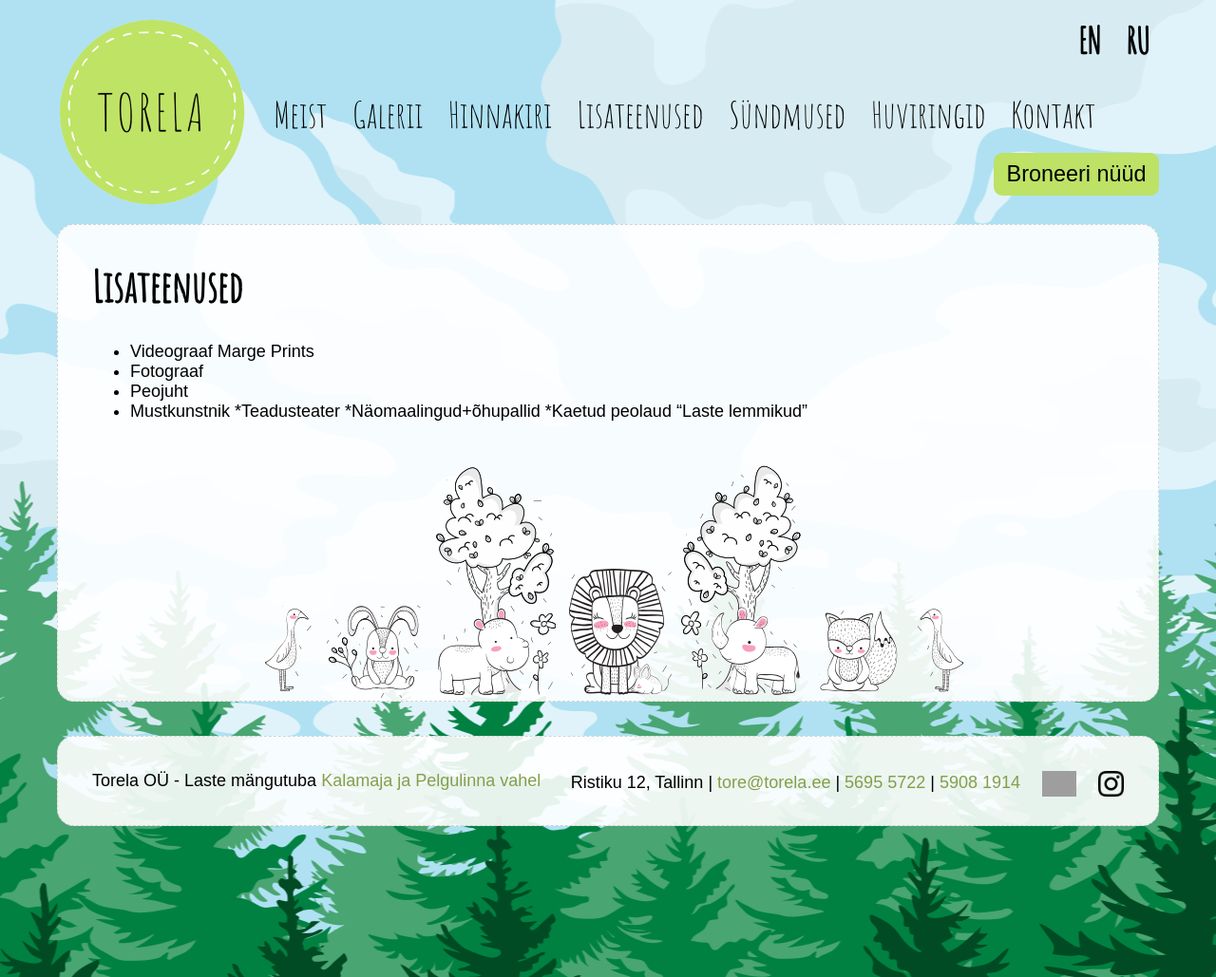
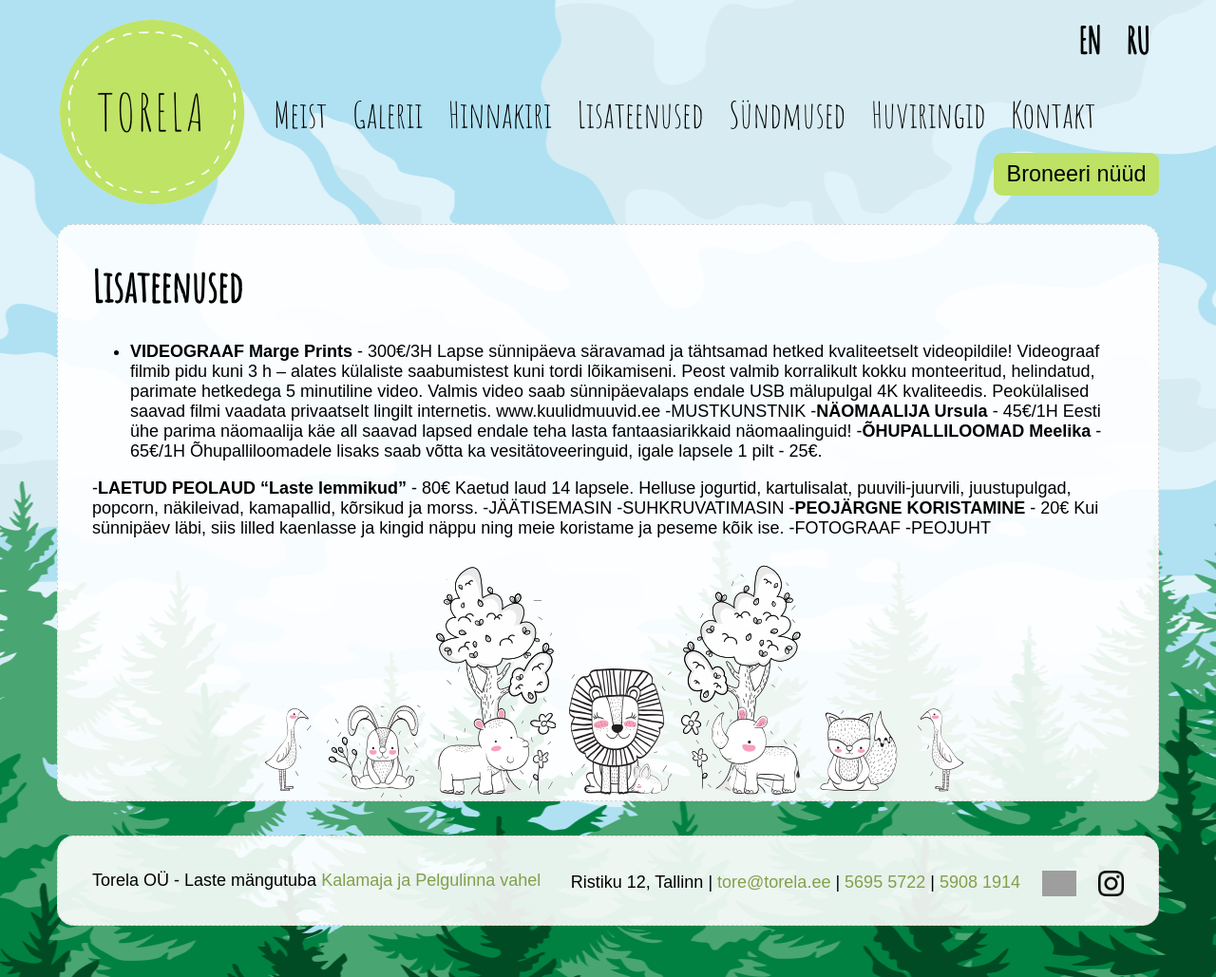
Before and after one commit to mypsik/torela, a Jekyll site: the page built from lisateenused/index.md, in a window 1280 px wide. Shown: the whole page at 95% size. Built offline with Jekyll 4.4.1, drawn with Linux system fonts in a browser that asks for light colours; grey boxes are pictures that could not be loaded.

Commit message:
Update index.md

```diff
--- a/lisateenused/index.md
+++ b/lisateenused/index.md
@@ -7,10 +7,25 @@ en: /en/services/
 ru: /ru/services/
 ---
 
-* Videograaf Marge Prints
-* Fotograaf
-* Peojuht
-* Mustkunstnik
-*Teadusteater
-*Näomaalingud+õhupallid
-*Kaetud peolaud "Laste lemmikud"
+- **VIDEOGRAAF Marge Prints** - 300€/3H
+Lapse sünnipäeva säravamad ja tähtsamad hetked kvaliteetselt videopildile!
+Videograaf filmib pidu kuni 3 h – alates külaliste saabumistest kuni tordi lõikamiseni.
+Peost valmib korralikult kokku monteeritud, helindatud, parimate hetkedega 5 minutiline video.
+Valmis video saab sünnipäevalaps endale USB mälupulgal 4K kvaliteedis.
+Peokülalised saavad filmi vaadata privaatselt lingilt internetis.
+www.kuulidmuuvid.ee
+-MUSTKUNSTNIK
+-**NÄOMAALIJA Ursula** - 45€/1H
+Eesti ühe parima näomaalija käe all saavad lapsed endale teha lasta fantaasiarikkaid näomaalinguid!
+-**ÕHUPALLILOOMAD Meelika** - 65€/1H
+Õhupalliloomadele lisaks saab võtta ka vesitätoveeringuid, igale lapsele 1 pilt - 25€.
+
+-**LAETUD PEOLAUD "Laste lemmikud"** - 80€
+Kaetud laud 14 lapsele.
+Helluse jogurtid, kartulisalat, puuvili-juurvili, juustupulgad, popcorn, näkileivad, kamapallid, kõrsikud ja morss.
+-JÄÄTISEMASIN
+-SUHKRUVATIMASIN
+-**PEOJÄRGNE KORISTAMINE** - 20€
+Kui sünnipäev läbi, siis lilled kaenlasse ja kingid näppu ning meie koristame ja peseme kõik ise.
+-FOTOGRAAF
+-PEOJUHT
```
